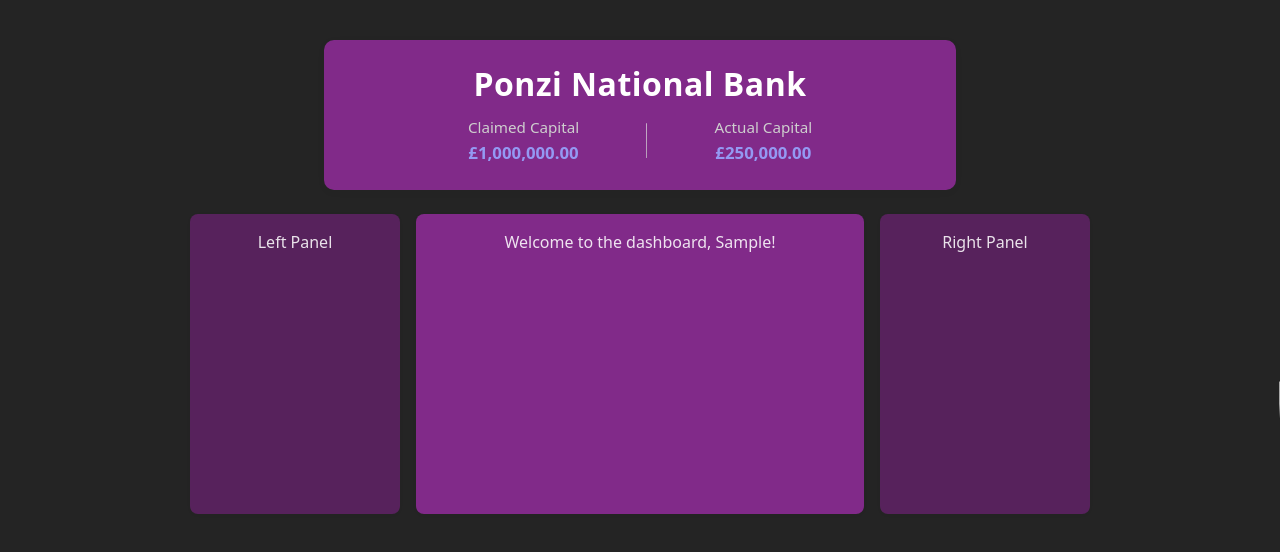
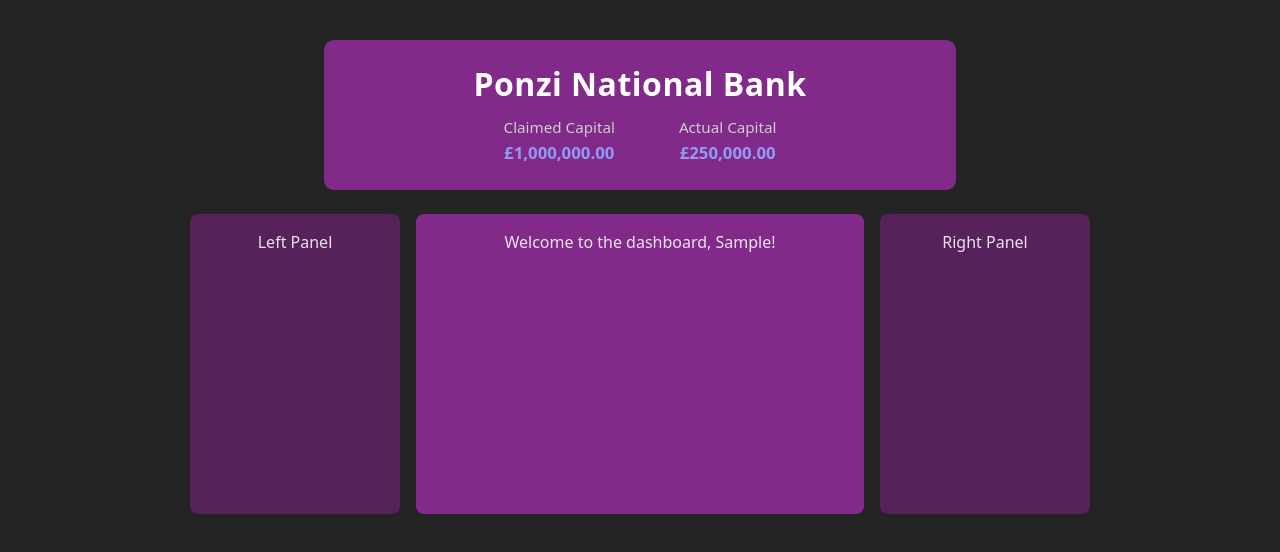
Before and after one commit to craylton/PonziWorld2, a React (Vite) app: page /login in a window 1280 px wide. Both pictures are taken after typing "Sample" into the empty fields and a click on the button "Login". Shown: the top 552 px of the page. Built offline with nearby package versions, Linux system fonts and the light colour scheme.

Commit message:
Remove annoying line from dashboard

```diff
--- a/src/Dashboard/DashboardHeader.css
+++ b/src/Dashboard/DashboardHeader.css
@@ -33,26 +33,6 @@
   color: #444;
   padding: 0 1rem;
 }
-.dashboard-header__capital:not(:last-child)::after {
-  content: '';
-  position: absolute;
-  right: 0;
-  top: 50%;
-  transform: translateY(-50%);
-  height: 2.2em;
-  width: 1px;
-  background: linear-gradient(to bottom, #e0e0e0 60%, transparent 100%);
-  opacity: 0.7;
-}
-.dashboard-header__separator {
-  width: 1px;
-  height: 2.2em;
-  background: linear-gradient(to bottom, #e0e0e0 10%, #cfcfcf 90%);
-  margin: 0 1.2rem;
-  align-self: center;
-  border-radius: 1px;
-  opacity: 0.7;
-}
 .dashboard-header__capital-label {
   font-size: 0.95rem;
   color: #cecece;
@@ -82,10 +62,6 @@
     font-size: 0.95rem;
     padding: 0 0.2rem;
   }
-  .dashboard-header__separator {
-    margin: 0.2rem 0;
-    height: 1.2em;
-  }
   .dashboard-header__capital-label {
     font-size: 0.85rem;
   }
--- a/src/Dashboard/DashboardHeader.tsx
+++ b/src/Dashboard/DashboardHeader.tsx
@@ -19,7 +19,6 @@ export default function DashboardHeader({ bankName, claimedCapital, actualCapita
           <span className="dashboard-header__capital-label">Claimed Capital</span>
           <span className="dashboard-header__capital-value">{formatCurrency(claimedCapital)}</span>
         </div>
-        <div className="dashboard-header__separator" aria-hidden="true"></div>
         <div className="dashboard-header__capital">
           <span className="dashboard-header__capital-label">Actual Capital</span>
           <span className="dashboard-header__capital-value">{formatCurrency(actualCapital)}</span>
```
Also changed, not shown: src/tsconfig.json (deleted).
